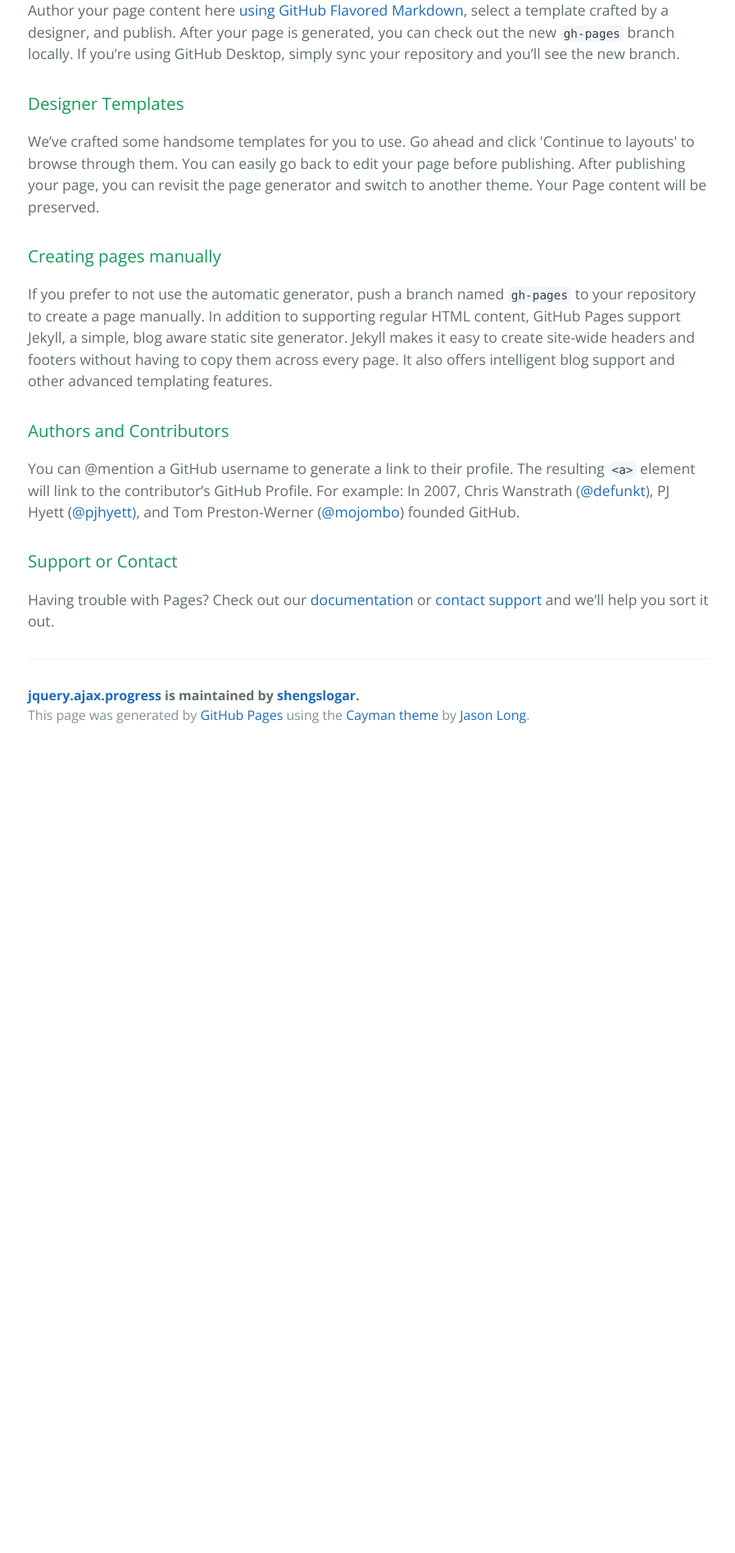
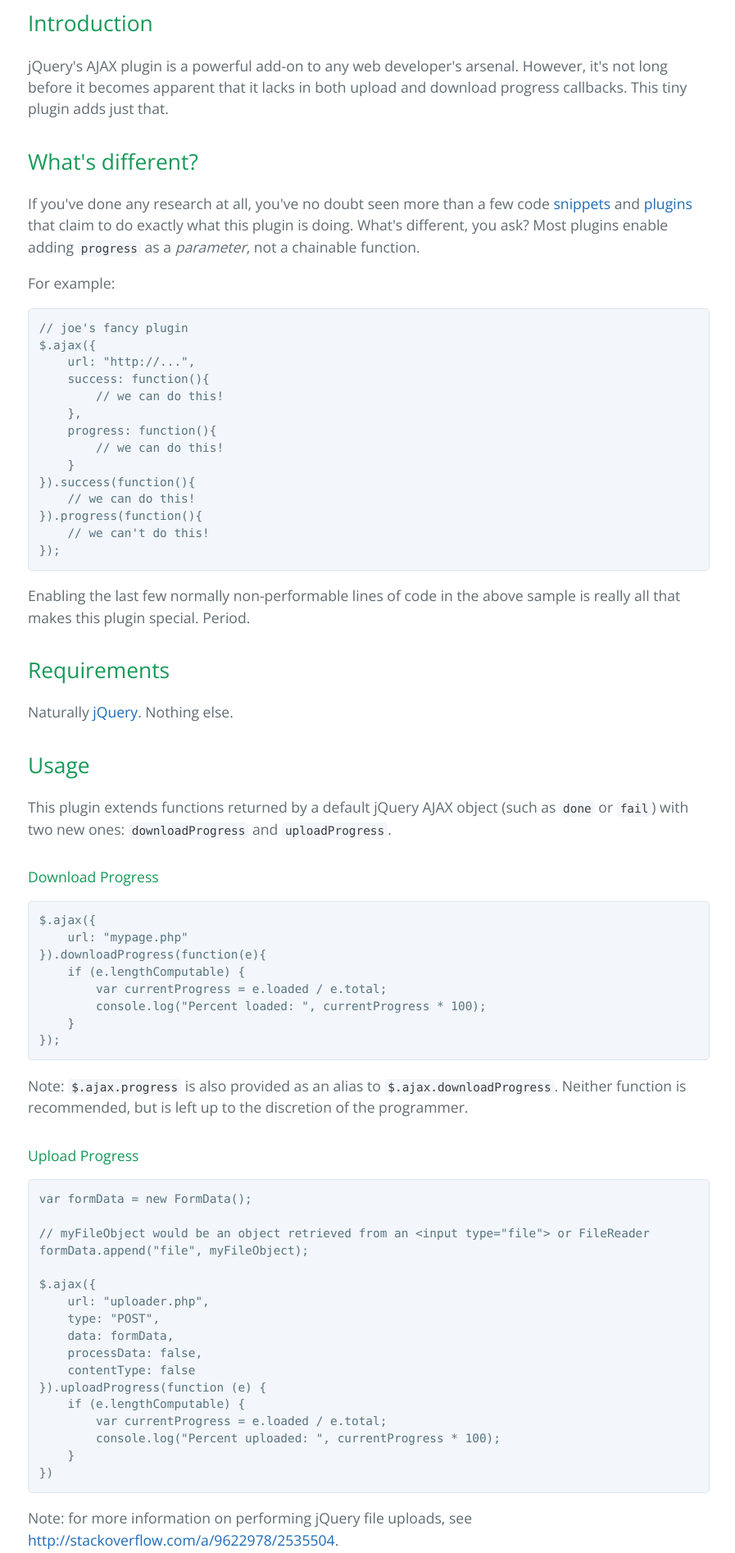
Before and after one commit to shengslogar/jQuery.ajax.progress, a plain HTML site: page index.html in a window 1280 px wide. Shown: the part 490-2384 px from the top of the page at 82% size, without its empty margins (190-1087 px from the left). Before the commit the page ends 1406 px from the top, so only its background shows below. Drawn offline with nearby package versions, Linux system fonts and the light colour scheme.

```diff
--- a/index.html
+++ b/index.html
@@ -19,30 +19,115 @@
     </section>
 
     <section class="main-content">
-      <h3>
-<a id="welcome-to-github-pages" class="anchor" href="#welcome-to-github-pages" aria-hidden="true"><span aria-hidden="true" class="octicon octicon-link"></span></a>Welcome to GitHub Pages.</h3>
+      <h1>
+<a id="jqueryajaxprogress" class="anchor" href="#jqueryajaxprogress" aria-hidden="true"><span aria-hidden="true" class="octicon octicon-link"></span></a>jQuery.ajax.progress</h1>
 
-<p>This automatic page generator is the easiest way to create beautiful pages for all of your projects. Author your page content here <a href="https://guides.github.com/features/mastering-markdown/">using GitHub Flavored Markdown</a>, select a template crafted by a designer, and publish. After your page is generated, you can check out the new <code>gh-pages</code> branch locally. If you’re using GitHub Desktop, simply sync your repository and you’ll see the new branch.</p>
+<h2>
+<a id="introduction" class="anchor" href="#introduction" aria-hidden="true"><span aria-hidden="true" class="octicon octicon-link"></span></a>Introduction</h2>
 
-<h3>
-<a id="designer-templates" class="anchor" href="#designer-templates" aria-hidden="true"><span aria-hidden="true" class="octicon octicon-link"></span></a>Designer Templates</h3>
+<p>jQuery's AJAX plugin is a powerful add-on to any web developer's arsenal. However, it's not long before it becomes
+apparent that it lacks in both upload and download progress callbacks. This tiny plugin adds just that.</p>
 
-<p>We’ve crafted some handsome templates for you to use. Go ahead and click 'Continue to layouts' to browse through them. You can easily go back to edit your page before publishing. After publishing your page, you can revisit the page generator and switch to another theme. Your Page content will be preserved.</p>
+<h2>
+<a id="whats-different" class="anchor" href="#whats-different" aria-hidden="true"><span aria-hidden="true" class="octicon octicon-link"></span></a>What's different?</h2>
 
-<h3>
-<a id="creating-pages-manually" class="anchor" href="#creating-pages-manually" aria-hidden="true"><span aria-hidden="true" class="octicon octicon-link"></span></a>Creating pages manually</h3>
+<p>If you've done any research at all, you've no doubt seen more than a few code <a href="https://gist.github.com/db/966388">snippets</a>
+and <a href="https://github.com/englercj/jquery-ajax-progress">plugins</a> that claim to do exactly what this plugin is doing.
+What's different, you ask? Most plugins enable adding <code>progress</code> as a <em>parameter</em>, not a chainable function.</p>
 
-<p>If you prefer to not use the automatic generator, push a branch named <code>gh-pages</code> to your repository to create a page manually. In addition to supporting regular HTML content, GitHub Pages support Jekyll, a simple, blog aware static site generator. Jekyll makes it easy to create site-wide headers and footers without having to copy them across every page. It also offers intelligent blog support and other advanced templating features.</p>
+<p>For example:</p>
 
-<h3>
-<a id="authors-and-contributors" class="anchor" href="#authors-and-contributors" aria-hidden="true"><span aria-hidden="true" class="octicon octicon-link"></span></a>Authors and Contributors</h3>
+<pre><code>// joe's fancy plugin
+$.ajax({
+    url: "http://...",
+    success: function(){
+        // we can do this!
+    },
+    progress: function(){
+        // we can do this!
+    }
+}).success(function(){
+    // we can do this!
+}).progress(function(){
+    // we can't do this!
+});
+</code></pre>
 
-<p>You can @mention a GitHub username to generate a link to their profile. The resulting <code>&lt;a&gt;</code> element will link to the contributor’s GitHub Profile. For example: In 2007, Chris Wanstrath (<a href="https://github.com/defunkt" class="user-mention">@defunkt</a>), PJ Hyett (<a href="https://github.com/pjhyett" class="user-mention">@pjhyett</a>), and Tom Preston-Werner (<a href="https://github.com/mojombo" class="user-mention">@mojombo</a>) founded GitHub.</p>
+<p>Enabling the last few normally non-performable lines of code in the above sample is really all that
+makes this plugin special. Period.</p>
 
-<h3>
-<a id="support-or-contact" class="anchor" href="#support-or-contact" aria-hidden="true"><span aria-hidden="true" class="octicon octicon-link"></span></a>Support or Contact</h3>
+<h2>
+<a id="requirements" class="anchor" href="#requirements" aria-hidden="true"><span aria-hidden="true" class="octicon octicon-link"></span></a>Requirements</h2>
 
-<p>Having trouble with Pages? Check out our <a href="https://help.github.com/pages">documentation</a> or <a href="https://github.com/contact">contact support</a> and we’ll help you sort it out.</p>
+<p>Naturally <a href="http://jquery.com">jQuery</a>. Nothing else.</p>
+
+<h2>
+<a id="usage" class="anchor" href="#usage" aria-hidden="true"><span aria-hidden="true" class="octicon octicon-link"></span></a>Usage</h2>
+
+<p>This plugin extends functions returned by a default jQuery AJAX object (such as <code>done</code> or <code>fail</code>) with two
+new ones: <code>downloadProgress</code> and <code>uploadProgress</code>.</p>
+
+<h4>
+<a id="download-progress" class="anchor" href="#download-progress" aria-hidden="true"><span aria-hidden="true" class="octicon octicon-link"></span></a>Download Progress</h4>
+
+<pre><code>$.ajax({
+    url: "mypage.php"
+}).downloadProgress(function(e){
+    if (e.lengthComputable) {
+        var currentProgress = e.loaded / e.total;
+        console.log("Percent loaded: ", currentProgress * 100);
+    }
+});
+</code></pre>
+
+<p>Note: <code>$.ajax.progress</code> is also provided as an alias to <code>$.ajax.downloadProgress</code>. Neither function is recommended, but
+is left up to the discretion of the programmer.</p>
+
+<h4>
+<a id="upload-progress" class="anchor" href="#upload-progress" aria-hidden="true"><span aria-hidden="true" class="octicon octicon-link"></span></a>Upload Progress</h4>
+
+<pre><code>var formData = new FormData();
+
+// myFileObject would be an object retrieved from an &lt;input type="file"&gt; or FileReader
+formData.append("file", myFileObject);
+
+$.ajax({
+    url: "uploader.php",
+    type: "POST",
+    data: formData,
+    processData: false,
+    contentType: false
+}).uploadProgress(function (e) {
+    if (e.lengthComputable) {
+        var currentProgress = e.loaded / e.total;
+        console.log("Percent uploaded: ", currentProgress * 100);
+    }
+})
+</code></pre>
+
+<p>Note: for more information on performing jQuery file uploads, see <a href="http://stackoverflow.com/a/9622978/2535504">http://stackoverflow.com/a/9622978/2535504</a>.</p>
+
+<h2>
+<a id="bugs" class="anchor" href="#bugs" aria-hidden="true"><span aria-hidden="true" class="octicon octicon-link"></span></a>Bugs</h2>
+
+<p>To file a bug report, please send an email to
+<a href="mailto:slogar.sheng@gmail.com?subject=jQuery.ajax.progress+Bug+Report">slogar.sheng@gmail.com</a>.</p>
+
+<h2>
+<a id="version-history" class="anchor" href="#version-history" aria-hidden="true"><span aria-hidden="true" class="octicon octicon-link"></span></a>Version History</h2>
+
+<p>1.0.0</p>
+
+<ul>
+<li>  Enabled progress parameter, updated README.md, added minified version (20160803)</li>
+<li>  Initial version (20160803)</li>
+</ul>
+
+<h2>
+<a id="license" class="anchor" href="#license" aria-hidden="true"><span aria-hidden="true" class="octicon octicon-link"></span></a>License</h2>
+
+<p>This work is licensed under the
+<a href="http://creativecommons.org/licenses/by/4.0/">Creative Commons Attribution 4.0 International License</a>.</p>
 
       <footer class="site-footer">
         <span class="site-footer-owner"><a href="https://github.com/shengslogar/jquery.ajax.progress">jquery.ajax.progress</a> is maintained by <a href="https://github.com/shengslogar">shengslogar</a>.</span>
```
Also changed, not shown: params.json (+1 -1 lines).
